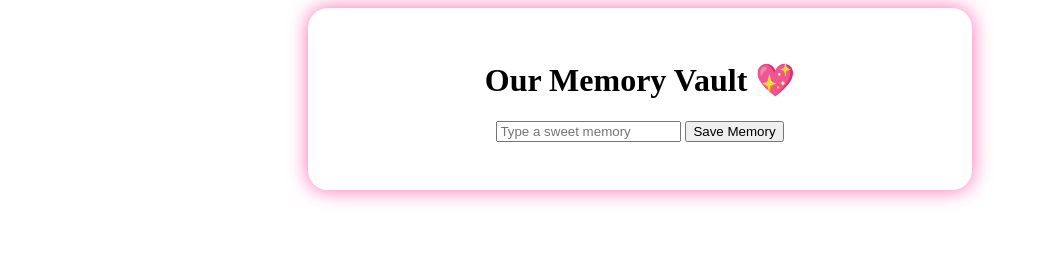
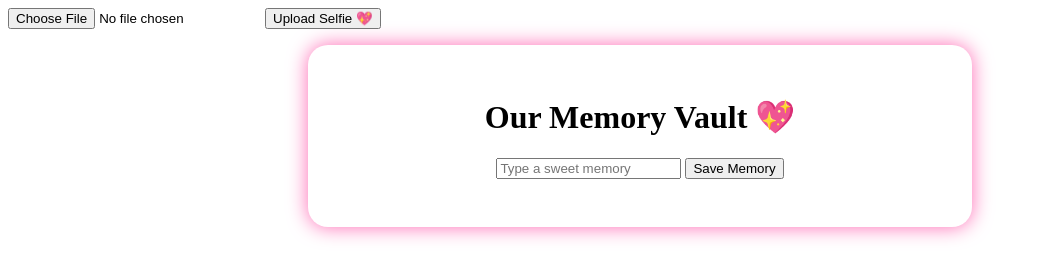
Before and after one commit to 16gs/lovelocker, a plain HTML site: page vault.html in a window 1280 px wide. Shown: the whole page, without its empty margins (0-1040 px from the left). Drawn offline with Linux system fonts and the light colour scheme.

Commit message:
Update vault.html

```diff
--- a/vault.html
+++ b/vault.html
@@ -6,6 +6,11 @@
   <link rel="stylesheet" href="vault-style.css">
 </head>
 <body>
+  <form id="uploadForm" enctype="multipart/form-data">
+  <input type="file" id="selfieInput" accept="image/*">
+  <button type="submit">Upload Selfie 💖</button>
+</form>
+<p id="uploadStatus"></p>
   <div class="vault-container">
     <h1>Our Memory Vault 💖</h1>
     <input type="text" id="memoryInput" placeholder="Type a sweet memory">
```
